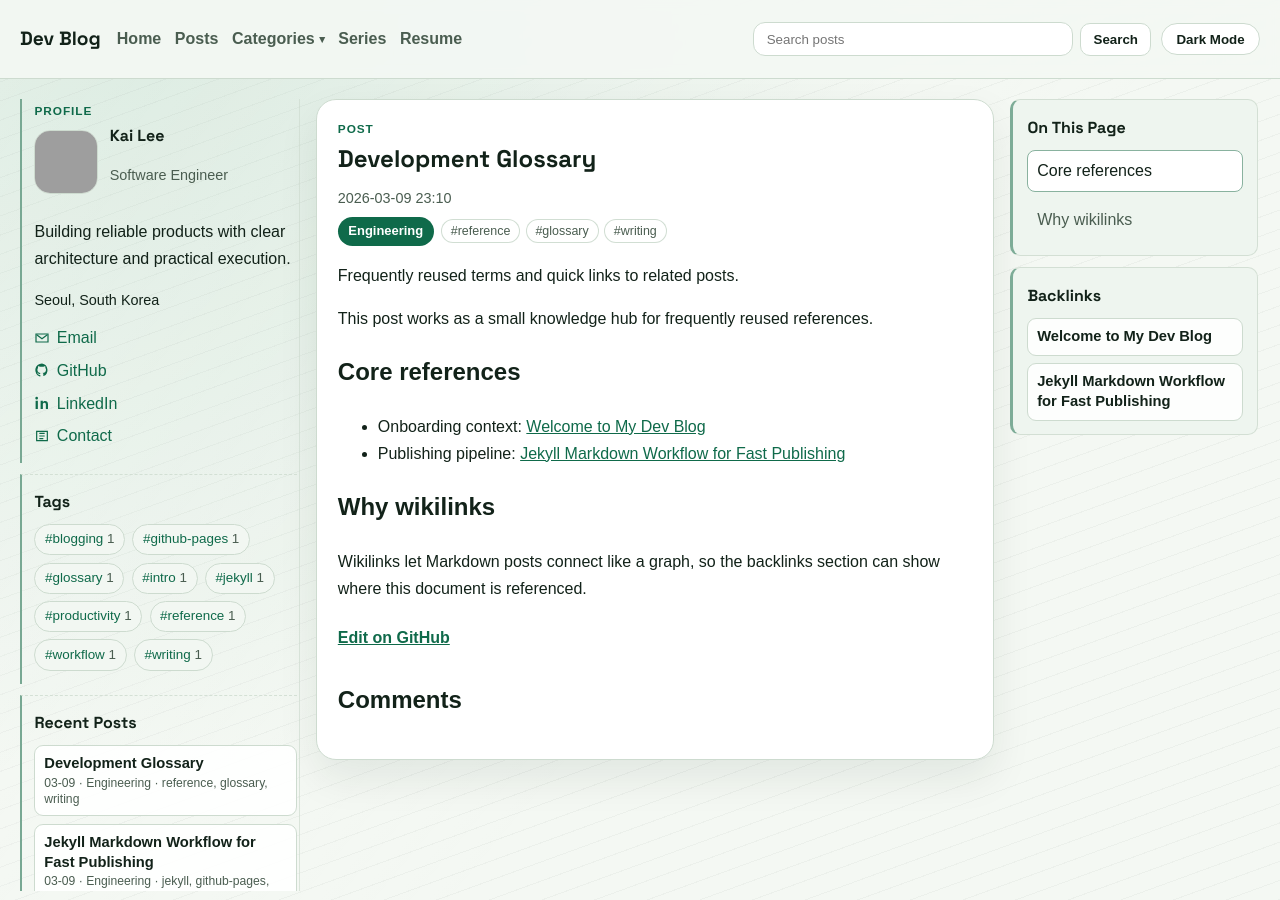
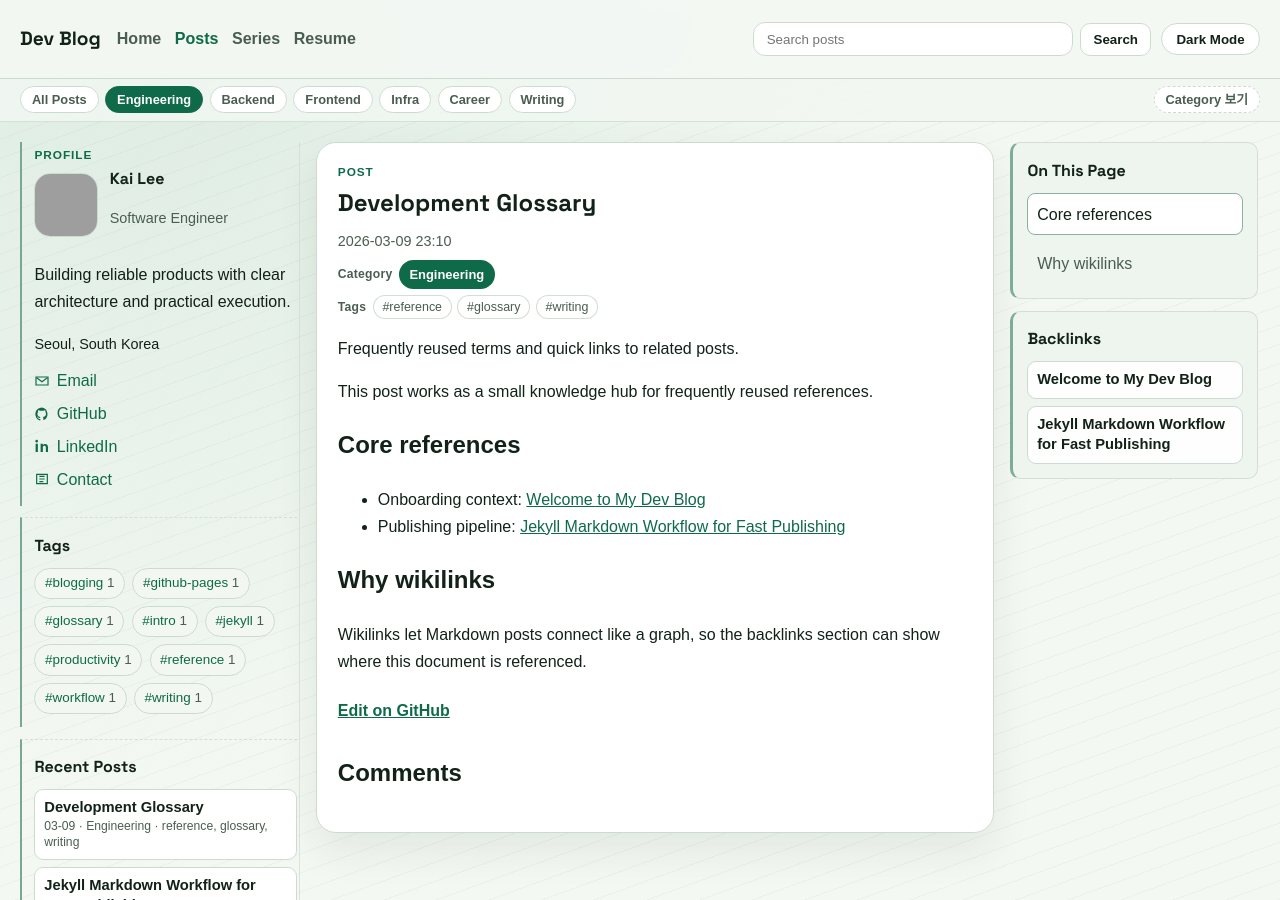
Before and after one commit to ktodw98/ktodw98.github.io, a Jekyll site: the page built from _posts/2026-03-09-development-glossary.md, in a window 1280 px wide and 900 px high. Built offline with Jekyll 4.4.1, drawn with Linux system fonts in a browser that asks for light colours; some web fonts are replaced; comment, search, counter and statistics services are not loaded; grey boxes are pictures that could not be loaded.

Commit message:
Move category navigation into posts subbar and unify sidebar behavior

```diff
--- a/_includes/header.html
+++ b/_includes/header.html
@@ -1,23 +1,13 @@
 <header class="site-header">
   <div class="container header-inner">
+    {% assign is_posts_section = false %}
+    {% if page.layout == "post" or page.url == "/posts/" or page.url contains "/categories/" %}
+      {% assign is_posts_section = true %}
+    {% endif %}
     <a class="brand" href="{{ '/' | relative_url }}">{{ site.title }}</a>
     <nav class="desktop-nav" aria-label="Global">
       <a href="{{ '/' | relative_url }}">Home</a>
-      <a href="{{ '/posts/' | relative_url }}">Posts</a>
-      <div class="nav-dropdown">
-        <a class="nav-dropdown-trigger" href="{{ '/categories/' | relative_url }}" aria-haspopup="true">Categories</a>
-        {% assign active_categories = site.data.categories | where: "active", true | sort: "order" %}
-        {% if active_categories.size > 0 %}
-          <div class="nav-dropdown-menu" aria-label="Category links">
-            {% for category in active_categories %}
-              <a href="{{ '/categories/' | append: category.id | append: '/' | relative_url }}">
-                <span class="nav-dropdown-title">{{ category.label }}</span>
-                <span class="nav-dropdown-meta">/{{ category.id }}</span>
-              </a>
-            {% endfor %}
-          </div>
-        {% endif %}
-      </div>
+      <a class="{% if is_posts_section %}is-active{% endif %}" href="{{ '/posts/' | relative_url }}">Posts</a>
       <a href="{{ '/series/' | relative_url }}">Series</a>
       <a href="{{ '/resume/' | relative_url }}">Resume</a>
     </nav>
--- /dev/null
+++ b/_includes/posts-subnav.html
@@ -0,0 +1,27 @@
+{% assign in_posts_context = false %}
+{% if page.layout == "post" or page.url == "/posts/" or page.url contains "/categories/" %}
+  {% assign in_posts_context = true %}
+{% endif %}
+
+{% if in_posts_context %}
+  {% assign active_categories = site.data.categories | where: "active", true | sort: "order" %}
+  {% assign current_category_id = page.category_id %}
+  {% if current_category_id == nil or current_category_id == "" %}
+    {% assign current_category_id = page.categories | first %}
+  {% endif %}
+  <div class="posts-subnav-shell">
+    <div class="container">
+      <nav class="posts-subnav" aria-label="Post categories">
+        <a class="posts-subnav-item {% if page.url == '/posts/' %}is-active{% endif %}" href="{{ '/posts/' | relative_url }}">All Posts</a>
+        {% for category in active_categories %}
+          <a
+            class="posts-subnav-item {% if current_category_id == category.id %}is-active{% endif %}"
+            href="{{ '/posts/' | relative_url }}?category={{ category.id | url_encode }}">
+            {{ category.label }}
+          </a>
+        {% endfor %}
+        <a class="posts-subnav-item posts-subnav-item-outline {% if page.url == '/categories/' or page.url contains '/categories/' %}is-active{% endif %}" href="{{ '/categories/' | relative_url }}">Category 보기</a>
+      </nav>
+    </div>
+  </div>
+{% endif %}
--- a/_layouts/default.html
+++ b/_layouts/default.html
@@ -11,6 +11,7 @@
   <body class="layout-{{ page.layout | default: 'default' }}">
     <div class="bg-layer"></div>
     {% include header.html %}
+    {% include posts-subnav.html %}
     <div class="container layout-shell">
       <aside class="sidebar sidebar-left desktop-only">
         {% include sidebar-left.html %}
--- a/_layouts/post.html
+++ b/_layouts/post.html
@@ -11,15 +11,21 @@ layout: default
       <p class="meta post-meta-date">{{ page.date | date: "%Y-%m-%d %H:%M" }}</p>
       <div class="post-meta-taxonomy">
         {% if primary_category %}
+          <div class="post-meta-group">
+            <span class="post-meta-key">Category</span>
             <a class="post-category-badge" href="{{ '/categories/' | append: primary_category | append: '/' | relative_url }}">
               {{ category_label | strip }}
             </a>
+          </div>
         {% endif %}
         {% if page.tags and page.tags.size > 0 %}
+          <div class="post-meta-group">
+            <span class="post-meta-key">Tags</span>
             <div class="post-tag-chips" aria-label="Tags">
               {% for tag in page.tags %}
                 <a class="post-tag-chip" href="{{ '/posts/' | relative_url }}?tag={{ tag | url_encode }}">#{{ tag }}</a>
               {% endfor %}
+            </div>
           </div>
         {% endif %}
       </div>
--- a/assets/css/style.css
+++ b/assets/css/style.css
@@ -114,87 +114,18 @@ a {
   align-items: center;
 }
 
-.desktop-nav > a,
-.nav-dropdown-trigger {
+.desktop-nav > a {
   text-decoration: none;
   color: var(--muted);
   font-weight: 600;
 }
 
-.desktop-nav > a:hover,
-.nav-dropdown-trigger:hover {
+.desktop-nav > a:hover {
   color: var(--brand);
 }
 
-.nav-dropdown {
-  position: relative;
-}
-
-.nav-dropdown-trigger {
-  display: inline-flex;
-  align-items: center;
-  gap: 0.28rem;
-}
-
-.nav-dropdown-trigger::after {
-  content: "▾";
-  font-size: 0.68rem;
-  color: var(--muted);
-}
-
-.nav-dropdown-menu {
-  position: absolute;
-  top: calc(100% + 0.55rem);
-  left: 0;
-  min-width: 230px;
-  z-index: 60;
-  border: 1px solid var(--line);
-  border-radius: 12px;
-  background: var(--surface);
-  box-shadow: var(--shadow);
-  padding: 0.42rem;
-  display: grid;
-  gap: 0.32rem;
-  opacity: 0;
-  transform: translateY(-4px);
-  pointer-events: none;
-  transition: opacity 0.18s ease, transform 0.18s ease;
-}
-
-.nav-dropdown:hover .nav-dropdown-menu,
-.nav-dropdown:focus-within .nav-dropdown-menu {
-  opacity: 1;
-  transform: translateY(0);
-  pointer-events: auto;
-}
-
-.nav-dropdown-menu a {
-  display: grid;
-  gap: 0.06rem;
-  border: 1px solid var(--line);
-  border-radius: 9px;
-  padding: 0.46rem 0.56rem;
-  text-decoration: none;
-  color: var(--text);
-  background: color-mix(in srgb, var(--surface) 95%, transparent);
-}
-
-.nav-dropdown-menu a:hover {
-  text-decoration: none;
-  background: var(--surface-soft);
-  border-color: color-mix(in srgb, var(--brand) 30%, var(--line));
-}
-
-.nav-dropdown-title {
-  font-size: 0.86rem;
-  font-weight: 600;
-  line-height: 1.25;
-}
-
-.nav-dropdown-meta {
-  color: var(--muted);
-  font-size: 0.74rem;
-  line-height: 1.2;
+.desktop-nav > a.is-active {
+  color: var(--brand);
 }
 
 .header-actions {
@@ -255,6 +186,56 @@ a {
 
 .global-search-results[hidden] {
   display: none;
+}
+
+.posts-subnav-shell {
+  border-bottom: 1px solid color-mix(in srgb, var(--line) 78%, transparent);
+  background: color-mix(in srgb, var(--surface-soft) 82%, transparent);
+}
+
+.posts-subnav {
+  display: flex;
+  align-items: center;
+  gap: 0.42rem;
+  overflow-x: auto;
+  overflow-y: hidden;
+  padding: 0.46rem 0 0.54rem;
+  -ms-overflow-style: none;
+  scrollbar-width: none;
+}
+
+.posts-subnav::-webkit-scrollbar {
+  width: 0;
+  height: 0;
+}
+
+.posts-subnav-item {
+  flex: 0 0 auto;
+  border: 1px solid var(--line);
+  border-radius: 999px;
+  text-decoration: none;
+  color: var(--muted);
+  background: var(--surface);
+  padding: 0.22rem 0.68rem;
+  font-size: 0.8rem;
+  font-weight: 600;
+  line-height: 1.35;
+}
+
+.posts-subnav-item:hover {
+  text-decoration: none;
+  color: var(--brand);
+  border-color: color-mix(in srgb, var(--brand) 32%, var(--line));
+}
+
+.posts-subnav-item.is-active {
+  background: var(--brand);
+  border-color: var(--brand);
+  color: var(--brand-contrast);
+}
+
+.posts-subnav-item.posts-subnav-item-outline {
+  border-style: dashed;
 }
 
 .search-hit {
@@ -552,10 +533,22 @@ a {
 }
 
 .post-meta-taxonomy {
+  display: grid;
+  gap: 0.38rem;
+}
+
+.post-meta-group {
   display: flex;
   align-items: center;
   flex-wrap: wrap;
-  gap: 0.45rem;
+  gap: 0.4rem;
+}
+
+.post-meta-key {
+  color: var(--muted);
+  font-size: 0.76rem;
+  font-weight: 700;
+  letter-spacing: 0.02em;
 }
 
 .post-category-badge {
@@ -879,7 +872,8 @@ a {
     top: 90px;
     align-self: start;
     max-height: calc(100vh - 108px);
-    overflow: auto;
+    overflow-y: auto;
+    overflow-x: hidden;
     padding-right: 0.1rem;
     padding-bottom: 0.75rem;
     border-right: 1px solid color-mix(in srgb, var(--line) 68%, transparent);
@@ -920,17 +914,30 @@ a {
 
 @media (min-width: 1260px) {
   .layout-shell {
+    grid-template-columns: 280px minmax(0, 1fr);
+  }
+
+  body.layout-post .layout-shell {
     grid-template-columns: 280px minmax(0, 1fr) 250px;
   }
 
   .sidebar-right {
+    display: none !important;
+  }
+
+  body.layout-post .sidebar-right {
     display: grid !important;
     position: sticky;
     top: 90px;
     align-self: start;
     max-height: calc(100vh - 108px);
-    overflow: auto;
+    overflow-y: auto;
+    overflow-x: hidden;
     padding-right: 0.1rem;
+  }
+
+  .posts-subnav-item.posts-subnav-item-outline {
+    margin-left: auto;
   }
 }
 
@@ -968,6 +975,11 @@ a {
 
   .theme-toggle {
     padding-inline: 0.75rem;
+  }
+
+  .posts-subnav {
+    padding-top: 0.42rem;
+    padding-bottom: 0.5rem;
   }
 }
 
@@ -1017,7 +1029,15 @@ a {
   }
 
   .post-meta-taxonomy {
-    gap: 0.38rem;
+    gap: 0.33rem;
+  }
+
+  .post-meta-group {
+    gap: 0.35rem;
+  }
+
+  .post-meta-key {
+    font-size: 0.72rem;
   }
 
   .post-category-badge {
```
Lines whose indentation alone changed are shown as unchanged.
